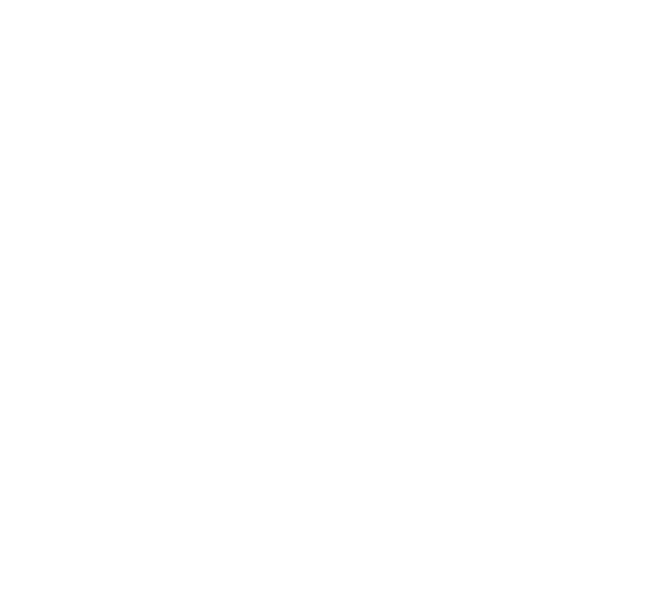
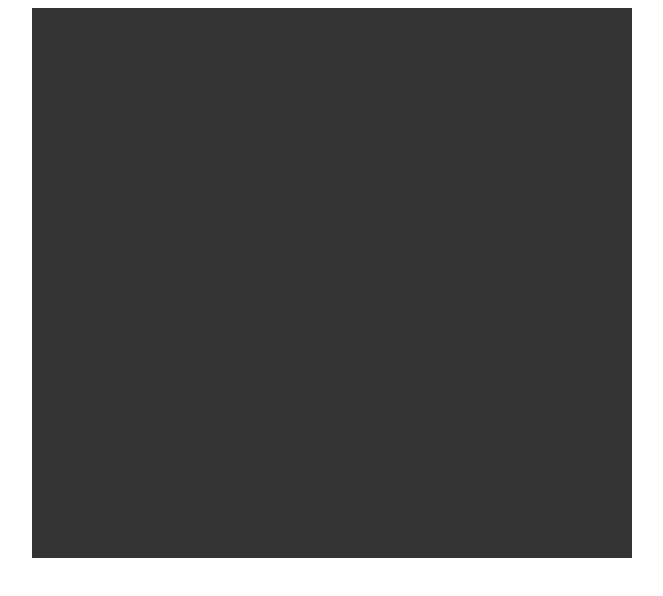
Before and after one commit to YuliaOMatkivskaya/race, a plain HTML site: page index.html in a window 1280 px wide. Shown: the whole page, without its empty margins (308-971 px from the left). Drawn offline with Linux system fonts and the light colour scheme.

Commit message:
draw road

```diff
--- a/game.js
+++ b/game.js
@@ -15,12 +15,16 @@ const ctx = canvas.getContext("2d");
 отсчет очков
 */
 
-
+function drawRoad() {
+    ctx.fillStyle = "#333";
+    ctx.fillRect(0, 0, 600, 550);
+}
 
 
 //здесь создание основной функции game, в нее передаем все созданные функции, здесь происходит отрисовка игры
 function game(){
 
+    drawRoad()
 
 
     GAME = requestAnimationFrame(game);
--- a/index.html
+++ b/index.html
@@ -8,7 +8,7 @@
     <title>Race</title>
 </head>
 <body>
-    <canvas id = "game" weight = "600" height = "500"></canvas>
+    <canvas id = "game" width = "600" height = "550"></canvas>
     <script src="game.js"></script>
 </body>
 </html>
```
